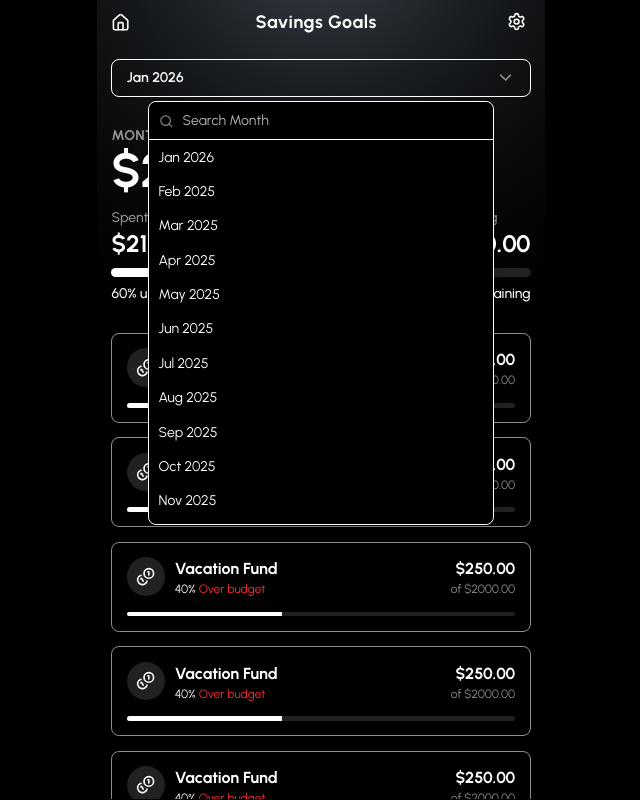
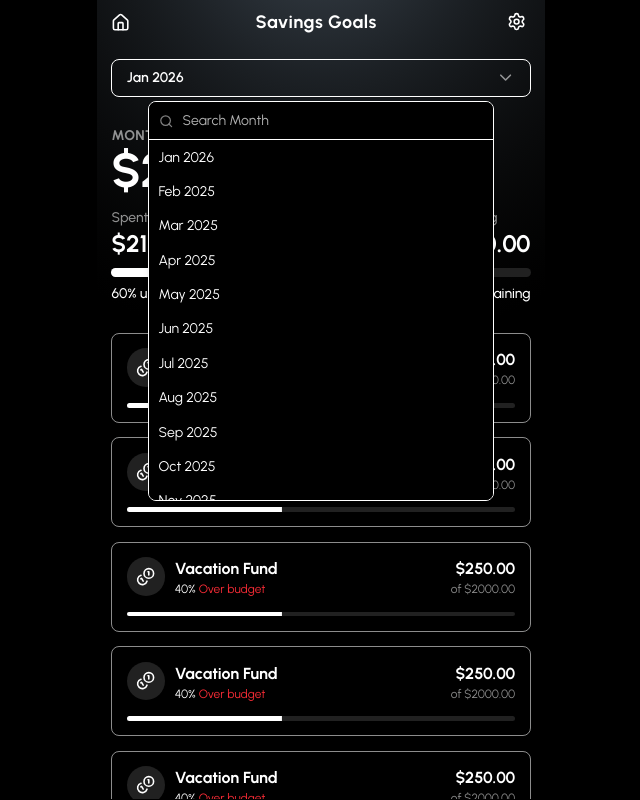
Before and after one commit to morshedalamdev/pfm-app, a Next.js app in the folder client/: page /budget in a window 1280 px wide. Both pictures are taken after a click on the button "Jan 2026". Shown: the whole page, without its empty margins (319-959 px from the left). Built offline with nearby package versions, Linux system fonts and the light colour scheme.

Commit message:
Reduce Popover max height to 50svh
Changed the PopoverContent component's max height from 80svh to 50svh to limit its vertical size and improve usability on smaller screens.

```diff
--- a/client/components/ui/popover.tsx
+++ b/client/components/ui/popover.tsx
@@ -30,7 +30,7 @@ function PopoverContent({
         align={align}
         sideOffset={sideOffset}
         className={cn(
-          "bg-popover text-popover-foreground data-[state=open]:animate-in data-[state=closed]:animate-out data-[state=closed]:fade-out-0 data-[state=open]:fade-in-0 data-[state=closed]:zoom-out-95 data-[state=open]:zoom-in-95 data-[side=bottom]:slide-in-from-top-2 data-[side=left]:slide-in-from-right-2 data-[side=right]:slide-in-from-left-2 data-[side=top]:slide-in-from-bottom-2 z-50 w-72 max-h-[80svh] origin-(--radix-popover-content-transform-origin) rounded-md border p-4 shadow-md outline-hidden overflow-y-auto",
+          "bg-popover text-popover-foreground data-[state=open]:animate-in data-[state=closed]:animate-out data-[state=closed]:fade-out-0 data-[state=open]:fade-in-0 data-[state=closed]:zoom-out-95 data-[state=open]:zoom-in-95 data-[side=bottom]:slide-in-from-top-2 data-[side=left]:slide-in-from-right-2 data-[side=right]:slide-in-from-left-2 data-[side=top]:slide-in-from-bottom-2 z-50 w-72 max-h-[50svh] origin-(--radix-popover-content-transform-origin) rounded-md border p-4 shadow-md outline-hidden overflow-y-auto",
           className
         )}
         {...props}
```
